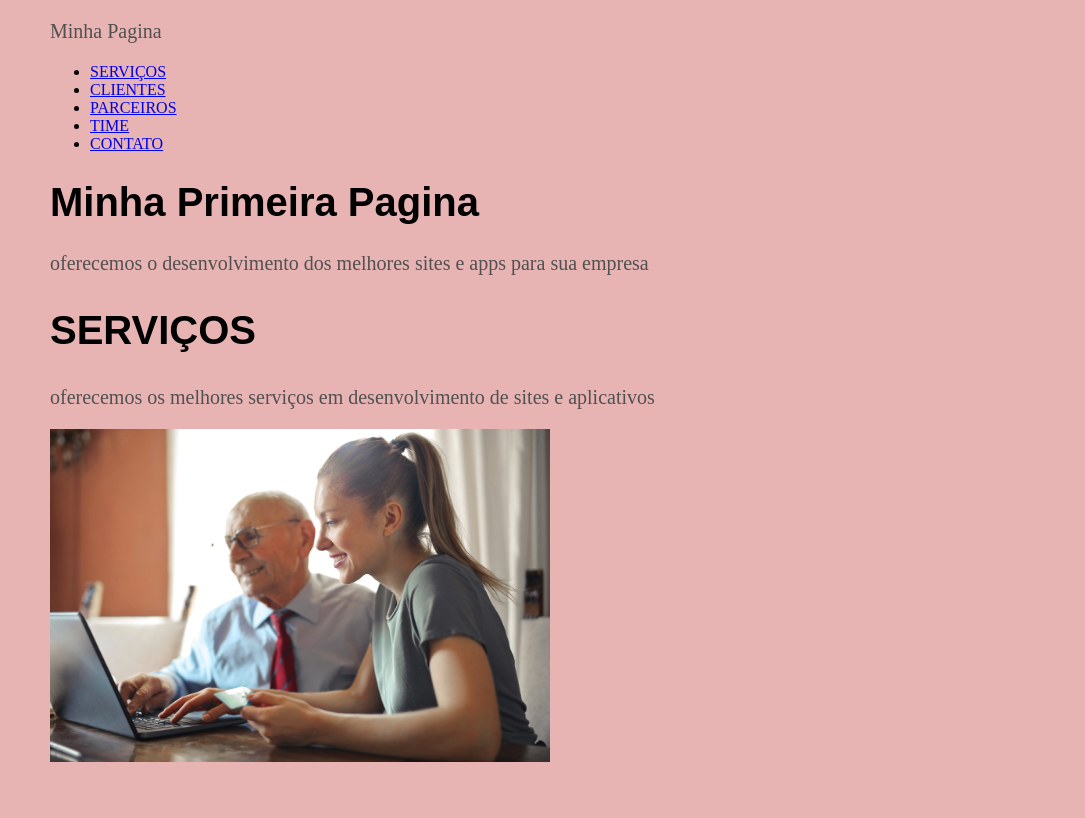
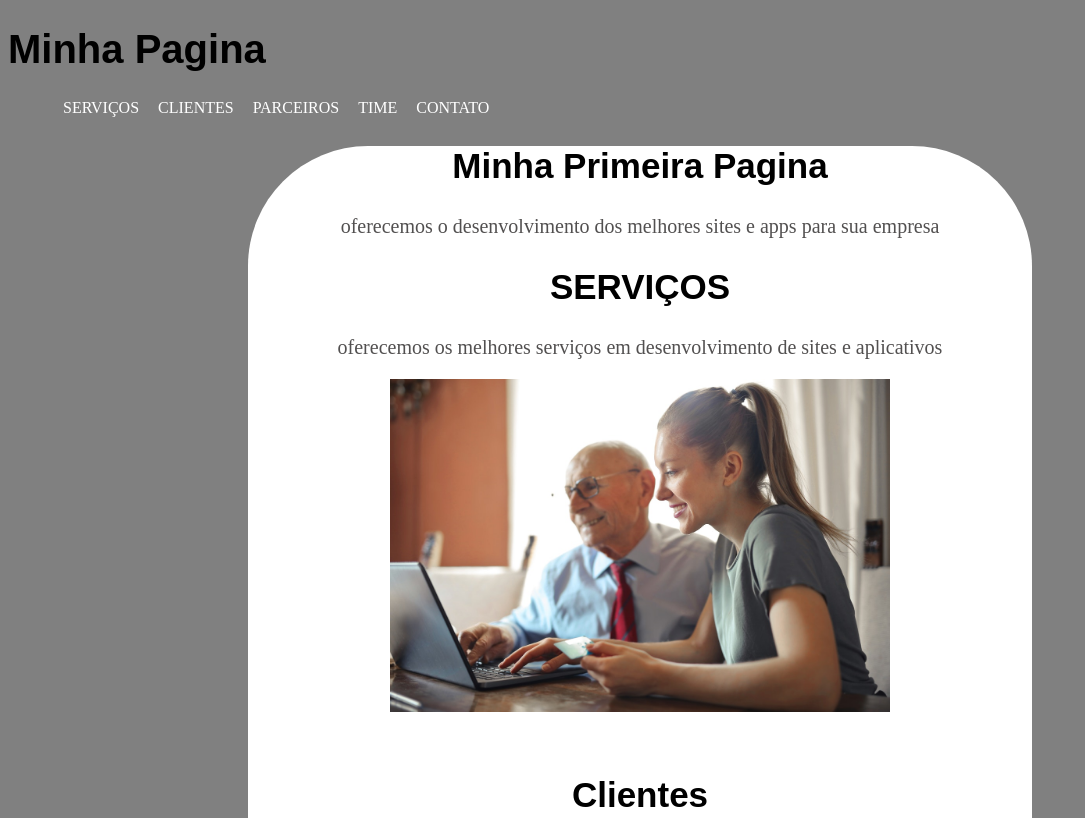
Before and after one commit to Matheuspaixaocrisostenes/aula_html5_css3, a plain HTML site: page index.html in a window 1280 px wide. Shown: the top 818 px of the page, without its empty margins (0-1085 px from the left). Drawn offline with Linux system fonts and the light colour scheme.

Commit message:
modificando a pag

```diff
--- a/css/style.css
+++ b/css/style.css
@@ -1,11 +1,56 @@
 body{
-    background: rgb(231, 179, 179);
-    margin-left: 50px;
+    background: gray;
 }
 
-h1 , h2{
+#principal{
+    background-color: white;
+    text-align: center;
+    margin-left: 240px;
+    margin-right: 240px;
+    border-radius: 120px;
+}
+
+h1{
     font-family: fantasy;
     font-size: 40px;
+}
+
+h2{
+    font-family: fantasy;
+    font-size: 35px;
+}
+
+ul{
+    list-style: none;
+}
+
+li{
+    display: inline;
+    margin-left: 15px;
+}
+
+a{
+    text-decoration: none;
+    color: white;
+}
+
+a:hover{
+    color: rgb(173, 169, 169);
+}
+
+.n{
+    color: black;
+}
+
+.n:hover{
+    padding: 5px;
+    border-radius: 20px;
+    color: white;
+    background-color: gray;
+}
+
+.c{
+    color: black;
 }
 
 p{
@@ -19,10 +64,16 @@ img.padrao{
 }
 
 img.padrao:hover {
-    width: 1000px;
-    transition: .3s;
+    width: 900px;
+    transition: .9s;
 }
 
-footer{
+footer p{
+    color: white;
     margin-bottom: 30px;
+    text-align: center;
 }
+
+footer a:hover{
+    color: rgb(155, 153, 153);
+}
--- a/index.html
+++ b/index.html
@@ -8,7 +8,7 @@
 </head>
 <body>
 
-    <p>Minha Pagina</p>
+    <h1><a href="index.html" class="n">Minha Pagina</a></h1>
     <nav>
         <ul>
             <li><a href="#serviços">SERVIÇOS</a></li>
@@ -19,8 +19,9 @@
 
         </ul>
     </nav>
+    <div id="principal">
     <header>
-    <h1>Minha Primeira Pagina</h1>
+        <h2>Minha Primeira Pagina</h2>
         <p>oferecemos o desenvolvimento dos melhores sites e apps para sua empresa</p>
     </header>
 
@@ -68,12 +69,12 @@
     <section id="contato">
         <h2>Contato</h2>
         <p>Entre em contato</p>
-    <p><a href="mailto:Contato@exemplo.com.br">Contato@exemplo.com.br</a></p>
-    <p><a href="tel:999999999">(99) 9999-9999</a></p>
+        <p><a href="mailto:Contato@exemplo.com.br" class="c">Contato@exemplo.com.br</a></p>
+        <p><a href="tel:999999999" class="c">(99) 9999-9999</a></p>
     </section>
-
+</div>
 <footer>
-    <p>Desenvolvido por Matheus Paixão</p>
+    <p>Desenvolvido por <a href="https://www.instagram.com/matias_mpc">Matheus Paixão</a></p>
 </footer>
 </body>
 
```
Lines whose indentation alone changed are shown as unchanged.
